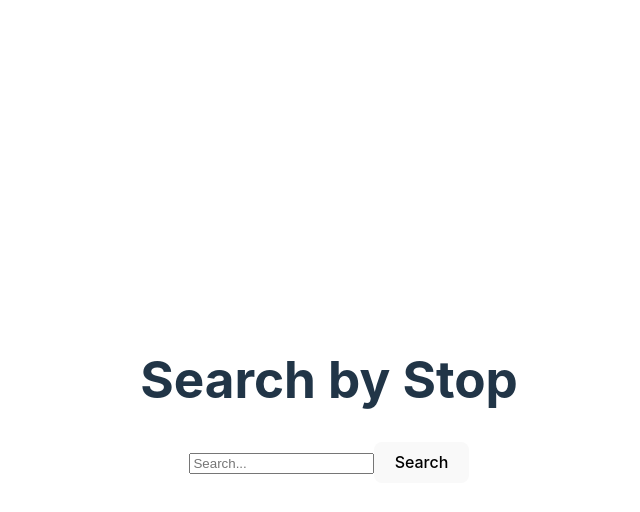
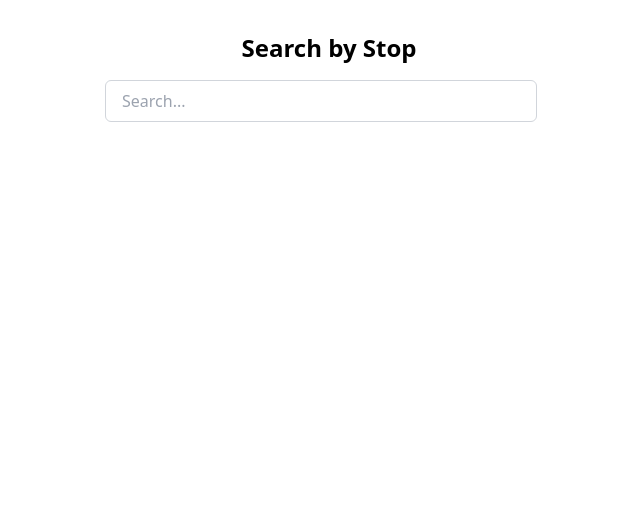
Before and after one commit to admayorov/pt-hopper, a React (Vite) app in the folder frontend/: page / in a window 1280 px wide. Shown: the top 512 px of the page, without its empty margins (311-951 px from the left). Built offline with nearby package versions, Linux system fonts and the light colour scheme.

Commit message:
Add search box to front end

```diff
--- a/frontend/package.json
+++ b/frontend/package.json
@@ -16,6 +16,9 @@
     "@types/react": "^18.0.28",
     "@types/react-dom": "^18.0.11",
     "@vitejs/plugin-react-swc": "^3.0.0",
+    "autoprefixer": "^10.4.14",
+    "postcss": "^8.4.21",
+    "tailwindcss": "^3.2.7",
     "typescript": "^4.9.3",
     "vite": "^4.2.0"
   }
--- /dev/null
+++ b/frontend/postcss.config.cjs
@@ -0,0 +1,6 @@
+module.exports = {
+  plugins: {
+    tailwindcss: {},
+    autoprefixer: {},
+  },
+}
--- a/frontend/src/App.tsx
+++ b/frontend/src/App.tsx
@@ -8,8 +8,9 @@ function App() {
 
   const [query, setQuery] = useState('');
 
-  const handleSearch = async () => {
-    // Here you can use any library or native fetch method to call the API
+
+  const handleInputChange = async (event: React.ChangeEvent<HTMLInputElement>) => {
+    setQuery(event.target.value);
     const response = await fetch(`/search?q=${query}`);
     const data = await response.json();
     console.log(data);
@@ -17,16 +18,16 @@ function App() {
 
   return (
     <div className="App">
-      <h1>Search by Stop</h1>
-      <div>
-        <input
-          type="text"
-          value={query}
-          onChange={(e) => setQuery(e.target.value)}
-          placeholder="Search..."
-        />
-        <button onClick={handleSearch}>Search</button>
-      </div>
+      <h1 className="text-2xl font-bold mb-4">Search by Stop</h1>
+      <div className="flex flex-col items-center">
+        <div className="flex items-center w-full max-w-md">
+          <input className="w-full max-w-md px-4 py-2 rounded-md border border-gray-300 focus:outline-none focus:border-indigo-500 mr-4"
+            type="text"
+            value={query}
+            onChange={handleInputChange}
+            placeholder="Search..."
+          />
+        </div></div>
     </div>
   )
 }
--- a/frontend/src/index.css
+++ b/frontend/src/index.css
@@ -1,69 +1,3 @@
-:root {
-  font-family: Inter, system-ui, Avenir, Helvetica, Arial, sans-serif;
-  line-height: 1.5;
-  font-weight: 400;
-
-  color-scheme: light dark;
-  color: rgba(255, 255, 255, 0.87);
-  background-color: #242424;
-
-  font-synthesis: none;
-  text-rendering: optimizeLegibility;
-  -webkit-font-smoothing: antialiased;
-  -moz-osx-font-smoothing: grayscale;
-  -webkit-text-size-adjust: 100%;
-}
-
-a {
-  font-weight: 500;
-  color: #646cff;
-  text-decoration: inherit;
-}
-a:hover {
-  color: #535bf2;
-}
-
-body {
-  margin: 0;
-  display: flex;
-  place-items: center;
-  min-width: 320px;
-  min-height: 100vh;
-}
-
-h1 {
-  font-size: 3.2em;
-  line-height: 1.1;
-}
-
-button {
-  border-radius: 8px;
-  border: 1px solid transparent;
-  padding: 0.6em 1.2em;
-  font-size: 1em;
-  font-weight: 500;
-  font-family: inherit;
-  background-color: #1a1a1a;
-  cursor: pointer;
-  transition: border-color 0.25s;
-}
-button:hover {
-  border-color: #646cff;
-}
-button:focus,
-button:focus-visible {
-  outline: 4px auto -webkit-focus-ring-color;
-}
-
-@media (prefers-color-scheme: light) {
-  :root {
-    color: #213547;
-    background-color: #ffffff;
-  }
-  a:hover {
-    color: #747bff;
-  }
-  button {
-    background-color: #f9f9f9;
-  }
-}
+@tailwind base;
+@tailwind components;
+@tailwind utilities;
--- /dev/null
+++ b/frontend/tailwind.config.cjs
@@ -0,0 +1,11 @@
+/** @type {import('tailwindcss').Config} */
+module.exports = {
+  content: [
+    "./index.html",
+    "./src/**/*.{js,ts,jsx,tsx}",
+  ],
+  theme: {
+    extend: {},
+  },
+  plugins: [],
+}
```
Also changed, not shown: 1 other file (tests, documents, lock files or other folders).
